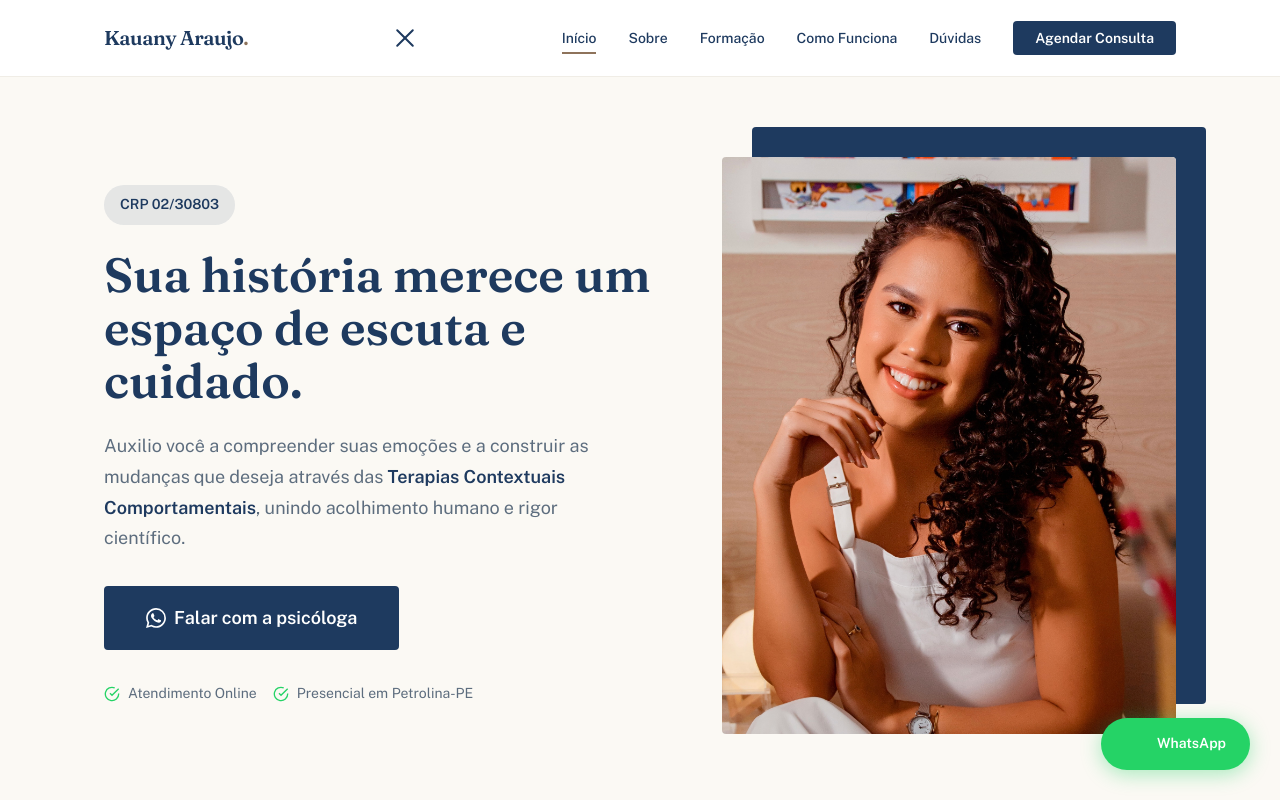
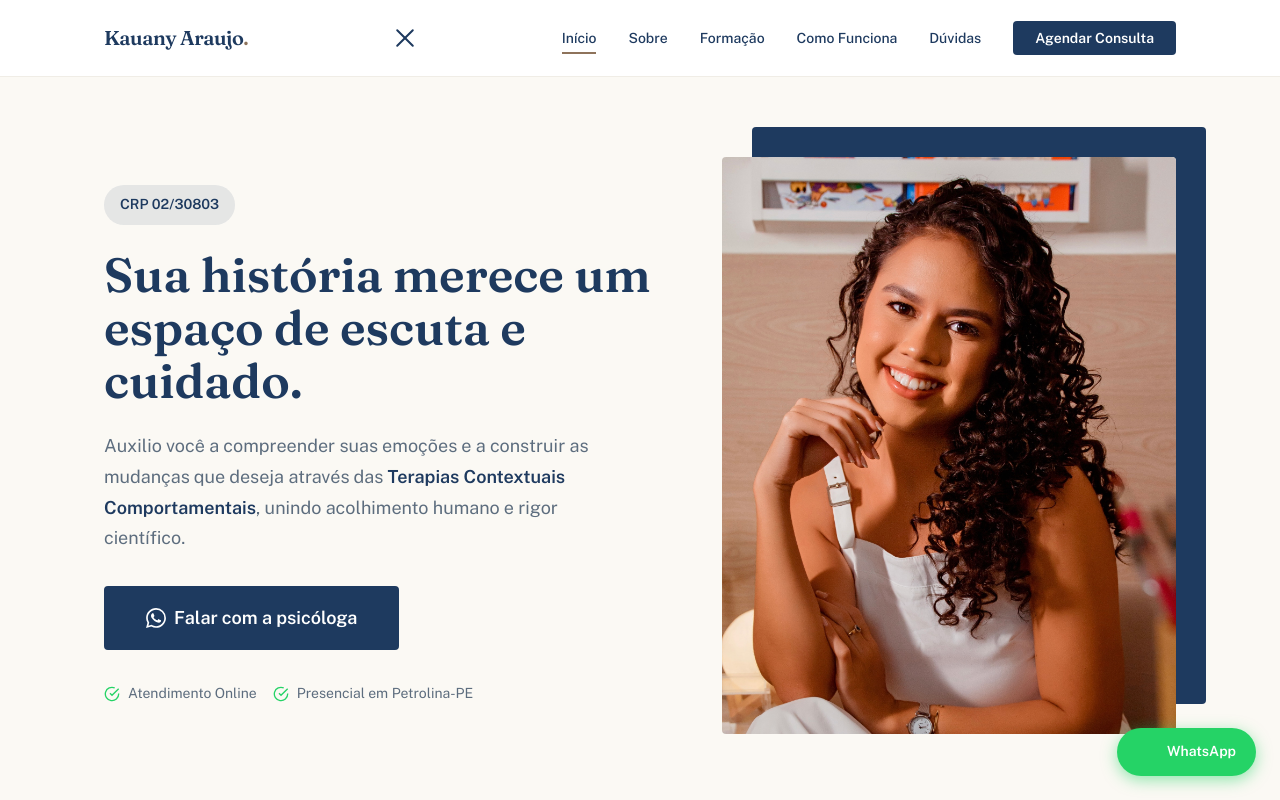
Before and after one commit to victorltd/kauanny_psi, a plain HTML site: page index.html in a window 1280 px wide. Both pictures are taken after a click on the button "Abrir menu de navegação". Shown: the top 800 px of the page. Drawn offline with nearby package versions, Linux system fonts and the light colour scheme.

Commit message:
trying whatsaap

```diff
--- a/assets/css/style.css
+++ b/assets/css/style.css
@@ -164,6 +164,7 @@ html {
     scroll-padding-top: 100px;
     -webkit-text-size-adjust: 100%;
     -webkit-tap-highlight-color: transparent;
+    overflow-x: hidden;
 }
 
 body {
@@ -175,7 +176,6 @@ body {
     background-color: var(--color-bg-primary);
     -webkit-font-smoothing: antialiased;
     -moz-osx-font-smoothing: grayscale;
-    overflow-x: hidden;
 }
 
 /* Remove estilos padrão de listas */
@@ -2116,3 +2116,96 @@ body.menu-open .whatsapp-float {
     visibility: visible !important;
     opacity: 1 !important;
 }
+
+/* ============================================
+   WHATSAPP - FIX DEFINITIVO PARA MOBILE
+   ============================================ */
+
+/* Força o WhatsApp a aparecer */
+.whatsapp-float {
+    position: fixed !important;
+    bottom: 24px !important;
+    right: 24px !important;
+    z-index: 2147483647 !important;
+
+    display: flex !important;
+    align-items: center !important;
+    justify-content: center !important;
+
+    width: 56px !important;
+    height: 56px !important;
+    padding: 0 !important;
+
+    background-color: #25D366 !important;
+    border-radius: 50% !important;
+    box-shadow: 0 4px 15px rgba(37, 211, 102, 0.5) !important;
+
+    text-decoration: none !important;
+
+    /* CRÍTICO para iOS Safari */
+    -webkit-transform: translateZ(0) !important;
+    transform: translateZ(0) !important;
+    -webkit-backface-visibility: hidden !important;
+    backface-visibility: hidden !important;
+
+    /* Garante visibilidade */
+    visibility: visible !important;
+    opacity: 1 !important;
+    pointer-events: auto !important;
+
+    /* Evita ser cortado */
+    contain: none !important;
+    clip: auto !important;
+    clip-path: none !important;
+    overflow: visible !important;
+}
+
+.whatsapp-float__icon {
+    width: 28px !important;
+    height: 28px !important;
+    fill: #ffffff !important;
+    display: block !important;
+}
+
+.whatsapp-float__text {
+    display: none !important;
+}
+
+/* Hover/Active states */
+.whatsapp-float:hover,
+.whatsapp-float:active {
+    transform: translateZ(0) scale(1.1) !important;
+    -webkit-transform: translateZ(0) scale(1.1) !important;
+}
+
+/* Quando o menu estiver aberto */
+body.menu-open .whatsapp-float {
+    position: fixed !important;
+    display: flex !important;
+    visibility: visible !important;
+    opacity: 1 !important;
+    z-index: 2147483647 !important;
+}
+
+/* Desktop - mostra texto */
+@media (min-width: 769px) {
+    .whatsapp-float {
+        width: auto !important;
+        height: auto !important;
+        padding: 12px 20px !important;
+        border-radius: 50px !important;
+        gap: 8px !important;
+    }
+
+    .whatsapp-float__text {
+        display: inline !important;
+        color: #ffffff !important;
+        font-size: 14px !important;
+        font-weight: 600 !important;
+    }
+
+    .whatsapp-float__icon {
+        width: 22px !important;
+        height: 22px !important;
+    }
+}
```
